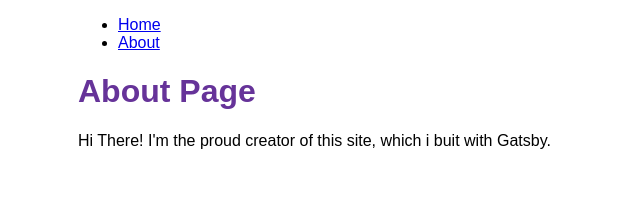
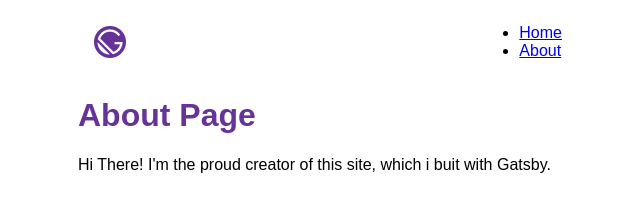
Before and after one commit to Abhijit47/gatsby-tutorial, a Gatsby site: page /about in a window 1280 px wide. Shown: the whole page, without its empty margins (312-952 px from the left). Built offline with nearby package versions, Linux system fonts and the light colour scheme; Gatsby itself is replaced by a stand-in of ours.

Commit message:
Finished Gatsby Toturial Part 3

```diff
--- a/gatsby-config.js
+++ b/gatsby-config.js
@@ -6,6 +6,7 @@ module.exports = {
     title: `my-first-gatby-site`,
     siteUrl: `https://www.yourdomain.tld`,
   },
+  plugins: ['gatsby-plugin-image', 'gatsby-plugin-sharp'],
   // plugins: ["gatsby-plugin-google-gtag", "gatsby-plugin-image", "gatsby-plugin-sitemap", {
   //   resolve: 'gatsby-plugin-manifest',
   //   options: {
--- a/src/components/layout.js
+++ b/src/components/layout.js
@@ -1,8 +1,10 @@
 import { Link } from 'gatsby';
+import { StaticImage } from 'gatsby-plugin-image';
 import * as React from 'react';
 import {
   container,
   heading,
+  nav,
   navLinkItem,
   navLinks,
   navLinkText,
@@ -11,7 +13,17 @@ import {
 export default function Layout({ pageTitle, children }) {
   return (
     <div className={container}>
-      <nav>
+      <nav className={nav}>
+        <Link to={'/'}>
+          <div>
+            <StaticImage
+              src='../images/icon.png'
+              alt='a image'
+              className={''}
+              style={{ width: '2rem', height: '2rem' }}
+            />
+          </div>
+        </Link>
         <ul className={navLinks}>
           <li className={navLinkItem}>
             <Link to={'/'} className={navLinkText}>
--- a/src/components/layout.module.css
+++ b/src/components/layout.module.css
@@ -2,6 +2,14 @@
   margin: auto;
   max-width: 500px;
   font-family: sans-serif;
+}
+
+.nav {
+  display: flex;
+  flex-direction: row;
+  justify-content: space-between;
+  align-items: center;
+  padding: 0 1rem;
 }
 
 .heading {
```
Also changed, not shown: src/pages/index.js (+12 -0 lines), src/images/image-1.jpeg (added).
